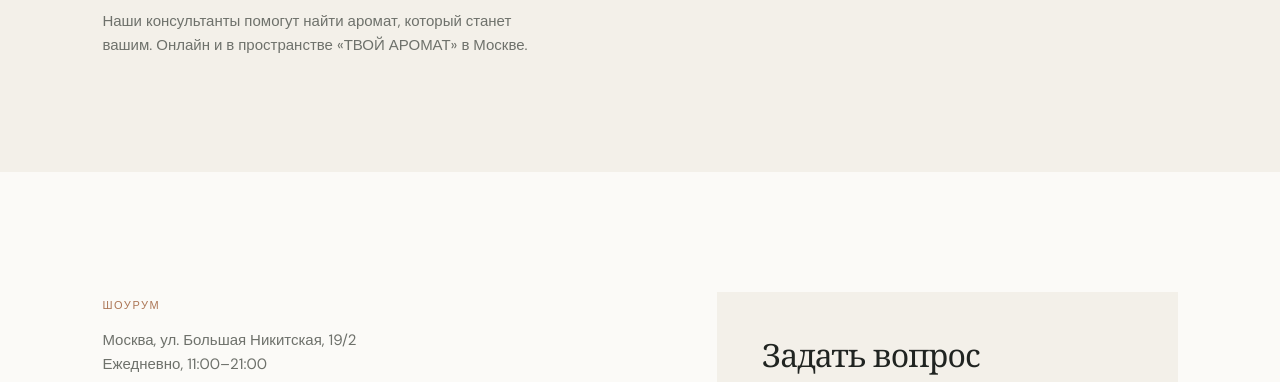
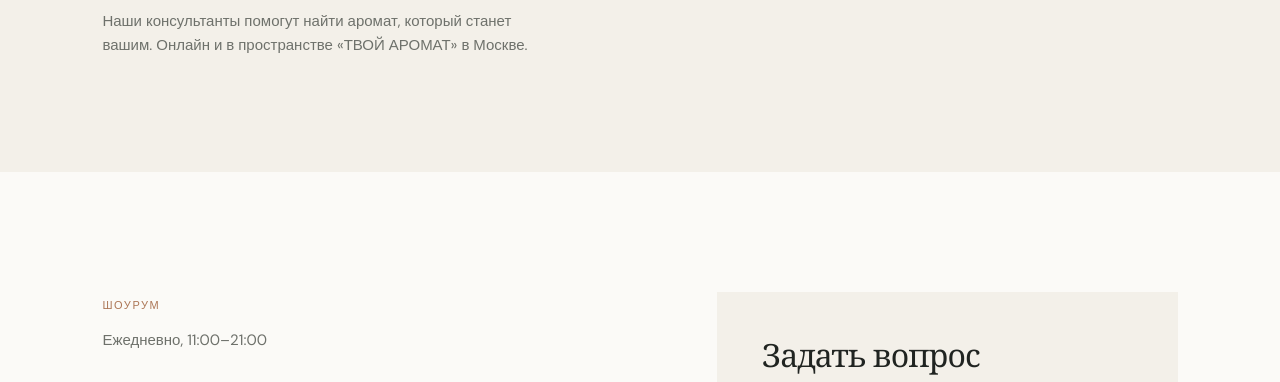
Before and after one commit to d3267048-dot/parfurm, a plain HTML site: page contacts.html in a window 1280 px wide. Shown: the part 418-800 px from the top of the page. Drawn offline with nearby package versions, Linux system fonts and the light colour scheme.

Commit message:
Add files via upload

```diff
--- a/contacts.html
+++ b/contacts.html
@@ -44,9 +44,7 @@
         <div class="contact-details">
           <div>
             <span>Шоурум</span>
-            <p>
-              Москва, ул. Большая Никитская, 19/2<br />Ежедневно, 11:00–21:00
-            </p>
+            <p>Ежедневно, 11:00–21:00</p>
           </div>
           <div>
             <span>Напишите нам</span>
```
